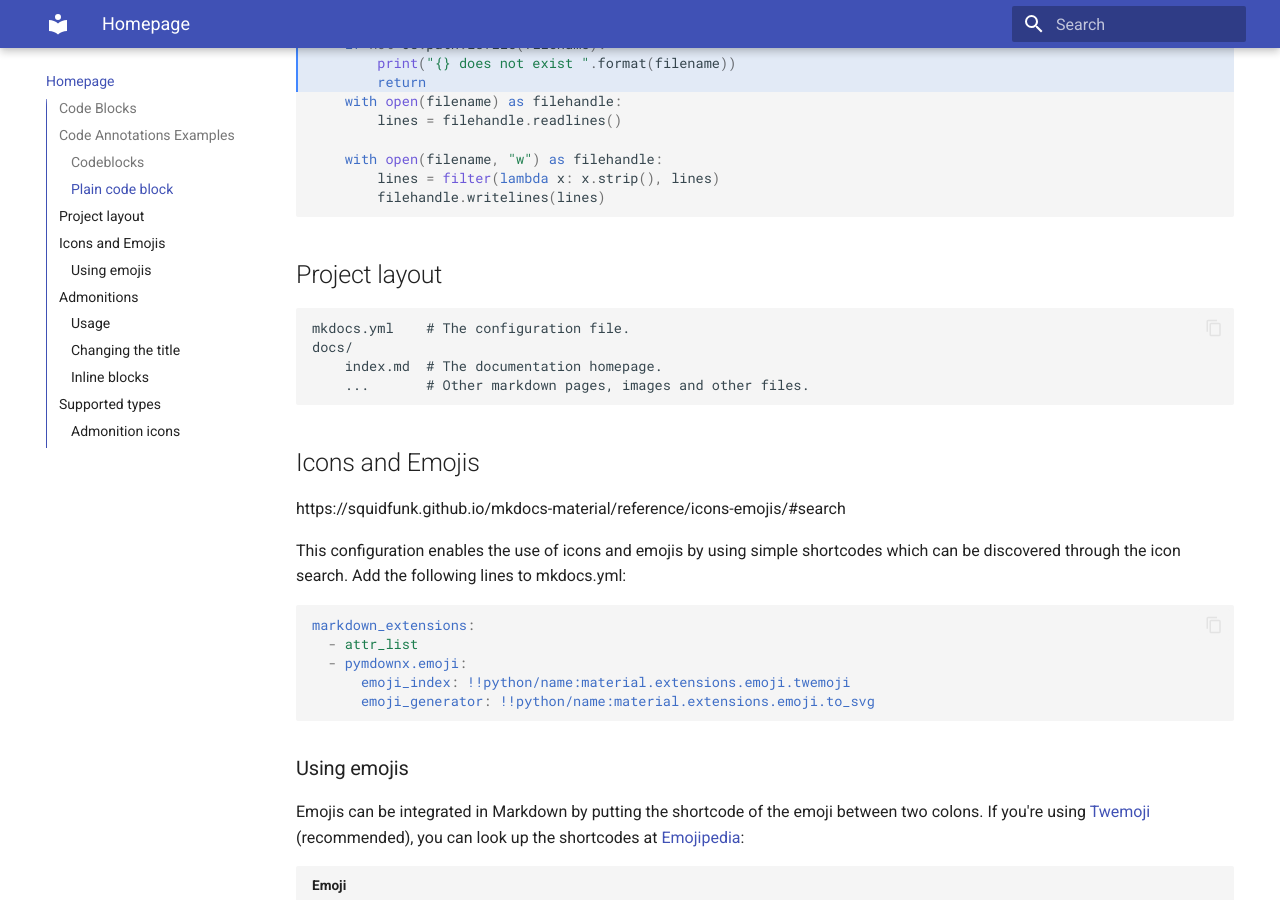
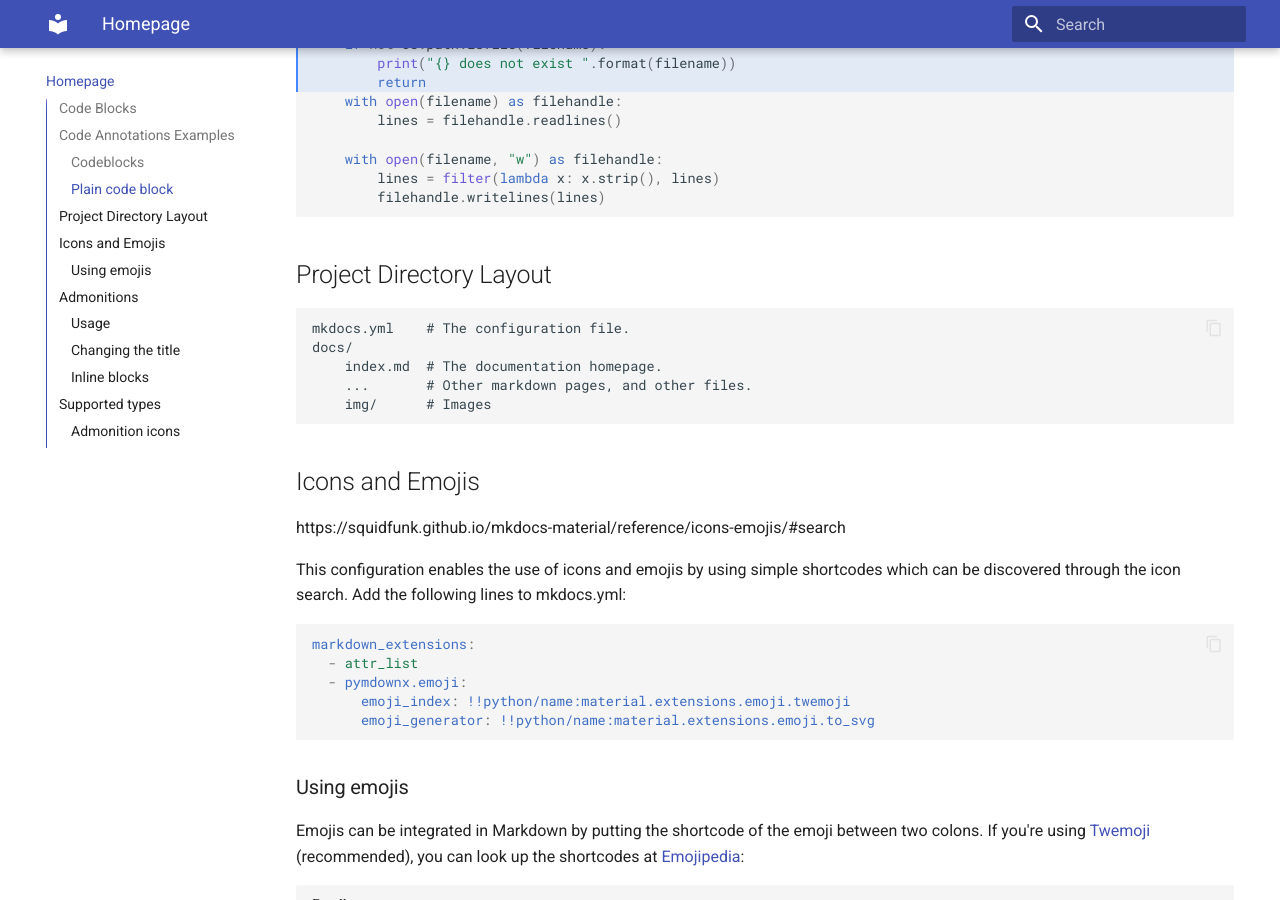
Before and after one commit to rikosintie/MKDocs, an MkDocs documentation site: the page built from docs/index.md, in a window 1280 px wide and 900 px high, scrolled down 1719 px. Built offline with MkDocs 1.6.1 and Material for MkDocs 9.7.7, drawn with Linux system fonts in a browser that asks for light colours; emoji names are drawn with the system emoji font.

Commit message:
Update index.md

````diff
--- a/docs/index.md
+++ b/docs/index.md
@@ -78,12 +78,13 @@ def remove_empty_lines(filename: str) -> str:
         filehandle.writelines(lines)
 ```
 
-## Project layout
+## Project Directory Layout
 
     mkdocs.yml    # The configuration file.
     docs/
         index.md  # The documentation homepage.
-        ...       # Other markdown pages, images and other files.
+        ...       # Other markdown pages, and other files.
+        img/      # Images
 
 ## Icons and Emojis
 
````
